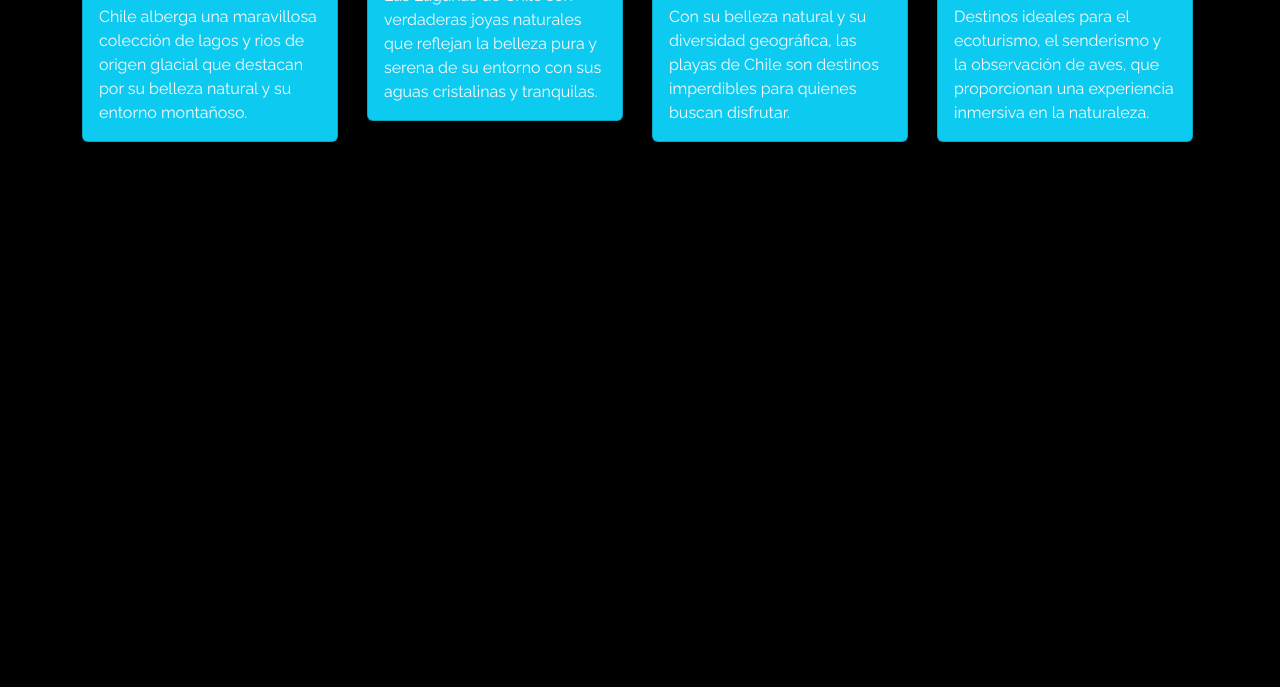
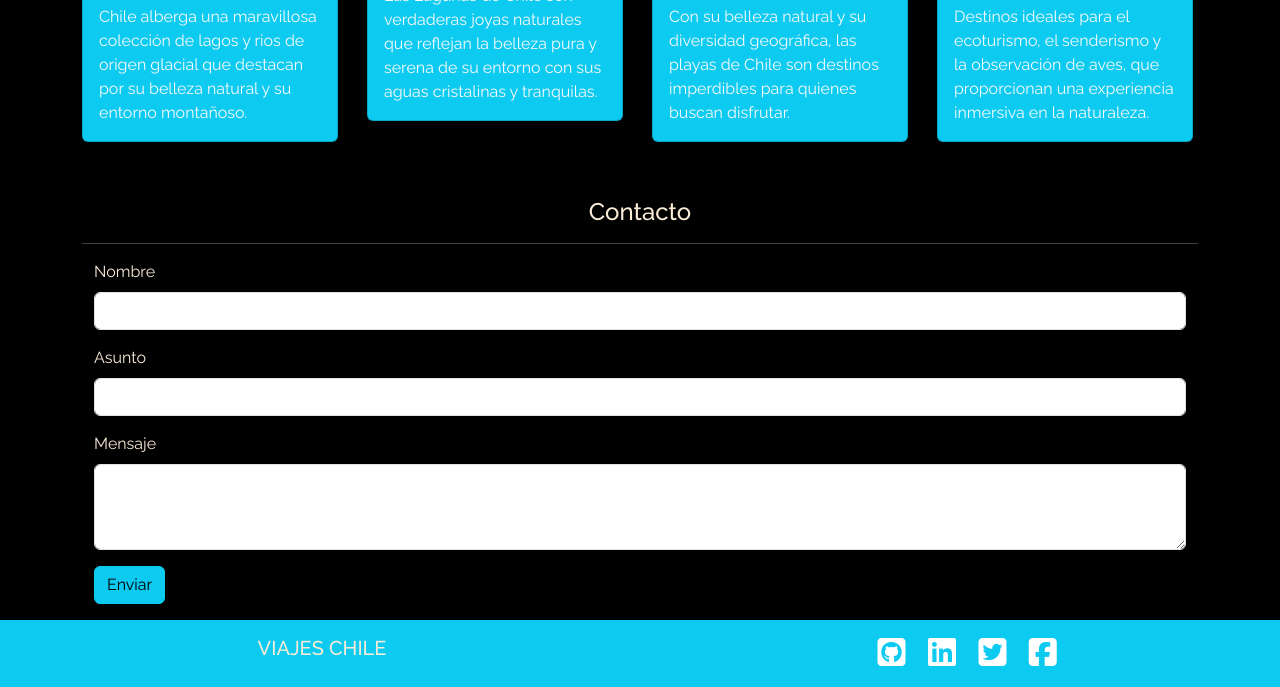
Before and after one commit to JaviMonsalveA/viajes-chile, a plain HTML site: page index.html in a window 1280 px wide. Shown: the part 1790-2477 px from the top of the page. Before the commit the page ends 1940 px from the top, so only its background shows below. Drawn offline with nearby package versions, Linux system fonts and the light colour scheme.

Commit message:
cuarto commit

```diff
--- a/assets/css/style.css
+++ b/assets/css/style.css
@@ -10,3 +10,7 @@ body {
     width: 100%;
     z-index: 1000;
 }
+.iconos {
+    padding-left: 3%;
+    color: white !important;
+}
--- a/index.html
+++ b/index.html
@@ -162,7 +162,42 @@
                 </div>
             </div>
         </div>
+    </section> <section id="formulario" class="mt-5">
+        <div class="container">
+            <h4 class="text-center"> Contacto</h4>
+            <hr class="text-light">
+            <div class="container">
+                <div class="mb-3">
+                    <label for="exampleFormControlInput1" class="form-label">Nombre</label>
+                    <input type="texto" class="form-control" id="exampleFormControlInput1">
+                </div>
+                <div class="mb-3">
+                    <label for="exampleFormControlInput1" class="form-label">Asunto</label>
+                    <input type="email" class="form-control" id="exampleFormControlInput1">
+                </div>
+                <div class="mb-3">
+                    <label for="exampleFormControlTextarea1" class="form-label">Mensaje</label>
+                    <textarea class="form-control" id="exampleFormControlTextarea1" rows="3"></textarea>
+                </div>
+                <div class="text-start my-3">
+                    <button id="envioformulario" type="submit" class="btn btn-info">Enviar</button>
+                </div>
+            </div>
+        </div>
     </section>
+    <footer class=" container-fluid bg-info px-3 py-3">
+        <div class="row">
+            <div class="col-6 text-center">
+                <h5>VIAJES CHILE</h5>
+            </div>
+            <div class="col-6 text-center">
+                <a href="https://github.com/" class="card-link" data-toggle="tooltip" title="Github"><i class="fa-brands fa-square-github fa-2x iconos"></i></a>
+                <a href="https://cl.linkedin.com/" class="card-link" data-toggle="tooltip" title="Linkedin"><i class="fa-brands fa-linkedin fa-2x iconos"></i></a>
+                <a href="https://twitter.com/?lang=es" class="card-link" data-toggle="tooltip" title="Twitter"><i class="fa-brands fa-square-twitter fa-2x iconos"></i></a>
+                <a href="https://web.facebook.com/?_rdc=1&_rdr" class="card-link" data-toggle="tooltip" title="Facebook"><i class="fa-brands fa-square-facebook fa-2x iconos"></i></a>
+            </div>
+        </div>
+    </footer>
 
 
 
```
